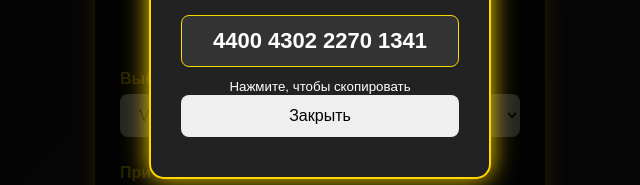
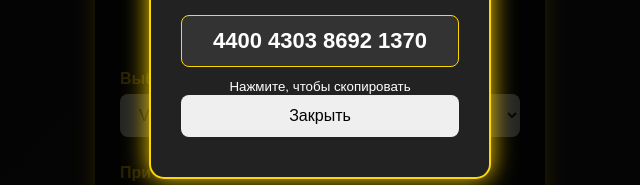
Before and after one commit to kukadiploma2025/kukazvuk, a plain HTML site: page index.html in a window 1280 px wide. Both pictures are taken after a click on the button "💰 Оставить чаевые". Shown: the part 346-531 px from the top of the page, 320-960 px from the left. Drawn offline with Linux system fonts and the light colour scheme.

Commit message:
Update index.html

```diff
--- a/index.html
+++ b/index.html
@@ -39,7 +39,7 @@
     <div id="cardModal" class="modal">
         <div class="modal-content">
             <h3>💳 Мой номер карты</h3>
-            <p id="cardNumber" onclick="copyCard()">4400 4302 2270 1341</p>
+            <p id="cardNumber" onclick="copyCard()">4400 4303 8692 1370</p>
             <small>Нажмите, чтобы скопировать</small>
             <button onclick="closeModal()">Закрыть</button>
         </div>
```
